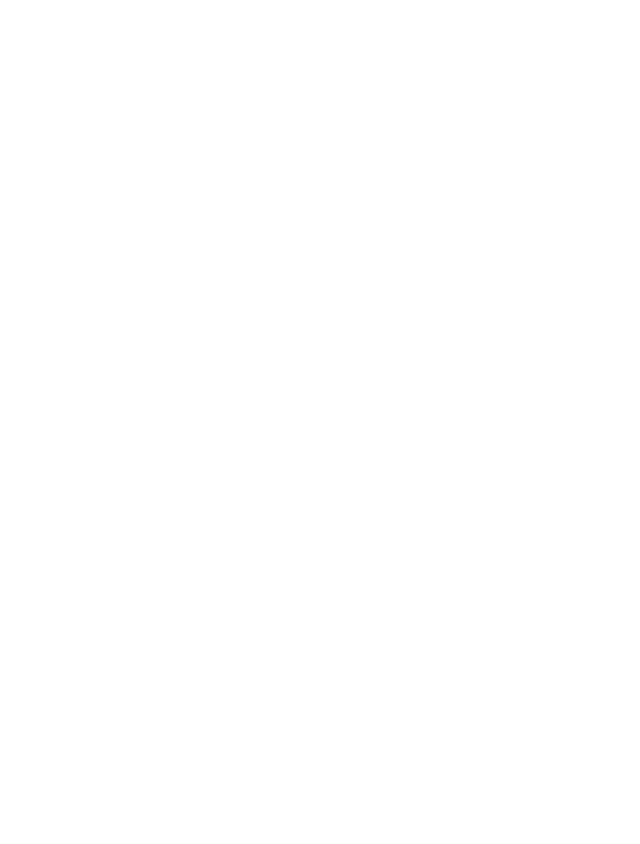
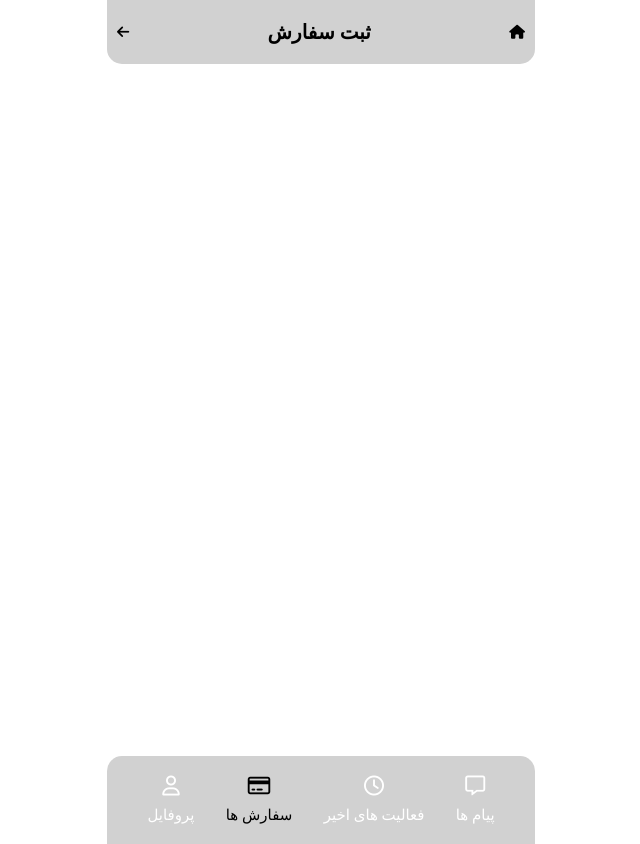
Before and after one commit to abolfazl-jmd/mabna-task, a React (Create React App) app: page /submit-order in a window 1280 px wide. Before the commit this address had no page. Shown: the whole page, without its empty margins (319-959 px from the left). Built offline with nearby package versions, Linux system fonts and the light colour scheme.

Commit message:
add header title dynamically for pages and resolve style bugs

```diff
--- a/src/App.css
+++ b/src/App.css
@@ -26,6 +26,17 @@ body {
 
 #app {
   position: relative;
-  width: 42.8rem;
-  height: 84.4rem;
 }
+
+@media screen and (max-width: 510px) {
+  #app {
+    width: 100vw;
+  }
+}
+
+@media screen and (min-width: 510px) {
+  #app {
+    width: 42.8rem;
+    height: 84.4rem;
+  }
+}
--- a/src/Components/header-component/Headers.js
+++ b/src/Components/header-component/Headers.js
@@ -1,12 +1,12 @@
 import styles from "./Header.module.css";
 
-const Headers = () => {
+const Headers = ({ title }) => {
   return (
     <header className={`${styles.header}`}>
       <span className={`${styles.header__icon}`}>
         <i className={`fa-solid fa-home ${styles.icon}`}></i>
       </span>
-      <h1 className={`${styles.header__name}`}>پروفایل</h1>
+      <h1 className={`${styles.header__name}`}>{title}</h1>
       <span className={`${styles.header__icon}`}>
         <i className={`fa-solid fa-arrow-left ${styles.icon}`}></i>
       </span>
--- a/src/Components/navbar-component/Navbar.js
+++ b/src/Components/navbar-component/Navbar.js
@@ -1,26 +1,63 @@
+import { NavLink } from "react-router-dom";
 import styles from "./Navbar.module.css";
 
 const Navbar = () => {
   return (
     <nav className={`${styles.navbar}`}>
       <ul className={`${styles.navbar__list}`}>
-        <li className={`${styles.navbar__list__item}`}>
+        <li>
+          <NavLink
+            className={(navData) =>
+              navData.isActive
+                ? `${styles.navbar__list__item} ${styles.navbarActiveItem}`
+                : `${styles.navbar__list__item} `
+            }
+            to="/notifications"
+          >
             <i className={`fa-regular fa-message ${styles.icon}`}></i>
             <span className={`${styles.list__item__name}`}>پیام ها</span>
+          </NavLink>
         </li>
-        <li className={`${styles.navbar__list__item}`}>
+        <li>
+          <NavLink
+            className={(navData) =>
+              navData.isActive
+                ? `${styles.navbar__list__item} ${styles.navbarActiveItem}`
+                : `${styles.navbar__list__item} `
+            }
+            to="/recent-activities"
+          >
             <i className={`fa-regular fa-clock ${styles.icon}`}></i>
-          <span className={`${styles.list__item__name}`}>فعالیت های اخیر</span>
+            <span className={`${styles.list__item__name}`}>
+              فعالیت های اخیر
+            </span>
+          </NavLink>
         </li>
-        <li className={`${styles.navbar__list__item}`}>
+        <li>
+          <NavLink
+            className={(navData) =>
+              navData.isActive
+                ? `${styles.navbar__list__item} ${styles.navbarActiveItem}`
+                : `${styles.navbar__list__item} `
+            }
+            to="/submit-order"
+          >
             <i className={`fa-regular fa-credit-card ${styles.icon}`}></i>
             <span className={`${styles.list__item__name}`}>سفارش ها</span>
+          </NavLink>
         </li>
-        <li
-          className={`${styles.navbar__list__item} ${styles.navbarActiveItem}`}
+        <li>
+          <NavLink
+            className={(navData) =>
+              navData.isActive
+                ? `${styles.navbar__list__item} ${styles.navbarActiveItem}`
+                : `${styles.navbar__list__item} `
+            }
+            to="/"
           >
             <i className={`fa-regular fa-user ${styles.icon}`}></i>
             <span className={`${styles.list__item__name}`}>پروفایل</span>
+          </NavLink>
         </li>
       </ul>
     </nav>
--- a/src/Layout/Layout.js
+++ b/src/Layout/Layout.js
@@ -2,10 +2,10 @@ import Headers from "../Components/header-component/Headers";
 import Navbar from "../Components/navbar-component/Navbar";
 import styles from "./Layout.module.css";
 
-const Layout = ({ children }) => {
+const Layout = ({ title, children }) => {
   return (
     <>
-      <Headers />
+      <Headers title={title} />
       <div className={`${styles.container}`}>{children}</div>
       <Navbar />
     </>
--- /dev/null
+++ b/src/Pages/Order.js
@@ -0,0 +1,7 @@
+import Layout from "../Layout/Layout";
+
+const Order = () => {
+  return <Layout title='ثبت سفارش'></Layout>;
+};
+
+export default Order;
--- a/src/Pages/Profile.js
+++ b/src/Pages/Profile.js
@@ -5,7 +5,7 @@ import Layout from "../Layout/Layout";
 
 const Profile = () => {
   return (
-    <Layout>
+    <Layout title="پروفایل">
       <ProfilePicture />
       <Tabs />
       <CompanyForm />
--- a/src/routes.js
+++ b/src/routes.js
@@ -1,5 +1,9 @@
+import Order from "./Pages/Order";
 import Profile from "./Pages/Profile";
 
-const routes = [{ id: 1, path: "/", element: <Profile /> }];
+const routes = [
+  { id: 1, path: "/", element: <Profile /> },
+  { id: 2, path: "/submit-order", element: <Order /> },
+];
 
 export default routes;
```
Lines whose indentation alone changed are shown as unchanged.
